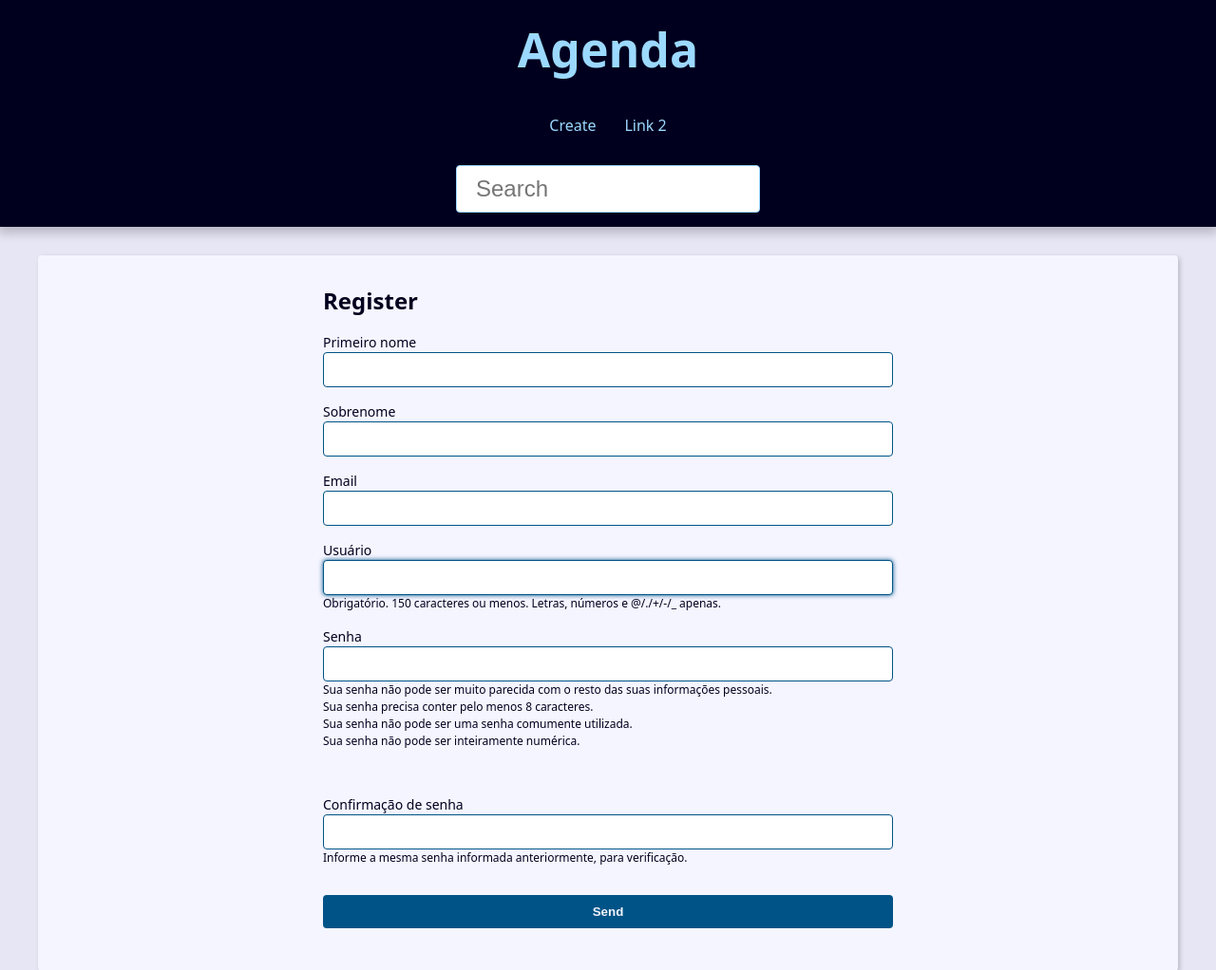
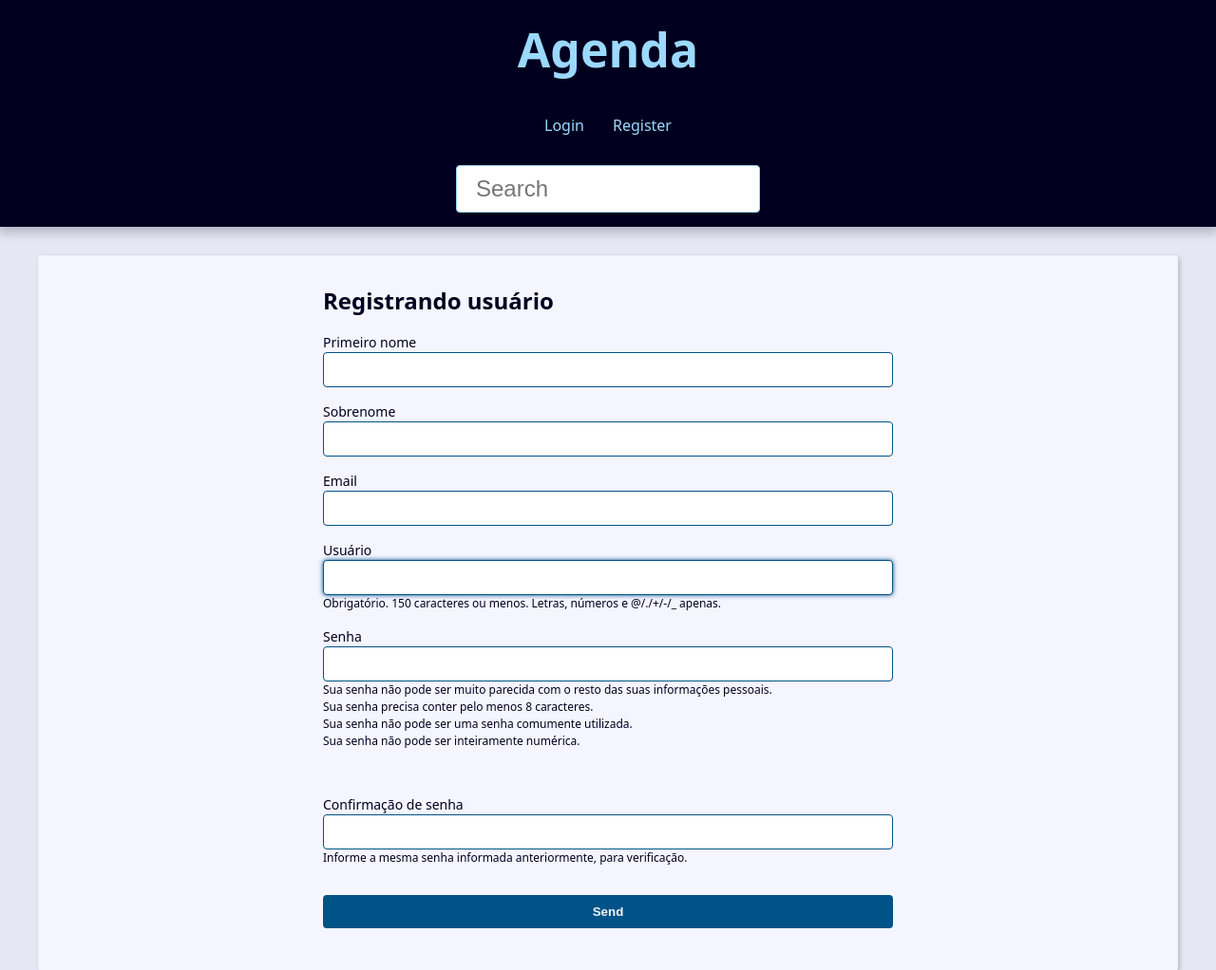
Before and after one commit to cwschopsjr/agenda, a Django app: page /user/create/ in a window 1280 px wide. Shown: the top 1022 px of the page at 95% size. Run offline with Django 5.2, Linux system fonts and the light colour scheme.

Commit message:
Configurações de required

```diff
--- a/base_templates/global/partials/_header.html
+++ b/base_templates/global/partials/_header.html
@@ -6,16 +6,25 @@
     </h1>
     <nav class="menu">
         <ul class="menu-list">
-            <li class="menu-item">
-                <a href="{% url 'contact:create' %}" class="menu-link">
-                    Create
-                </a>
-            </li>
-            <li class="menu-item">
-                <a href="" class="menu-link">
-                    Link 2
-                </a>
-            </li>
+            {% if user.is_authenticated %}
+                <li class="menu-item">
+                <a href="{% url 'contact:create' %}" class="menu-link">Create</a>
+                </li>
+                <li class="menu-item">
+                <a href="{% url 'contact:user_update' %}" class="menu-link">Profile</a>
+                </li>
+                <li class="menu-item">
+                <a href="{% url 'contact:logout' %}" class="menu-link">Logout</a>
+                </li>
+            {% else %}
+                <li class="menu-item">
+                <a href="{% url 'contact:login' %}" class="menu-link">Login</a>
+                </li>
+                <li class="menu-item">
+                <a href="{% url 'contact:register' %}" class="menu-link">Register</a>
+                </li>
+            {% endif %}
+
         </ul>
     </nav>
     <div class="search">
--- a/contact/forms.py
+++ b/contact/forms.py
@@ -14,7 +14,8 @@ class ContactForm(forms.ModelForm):
             attrs={
                 'accept': 'img/*',
             }
-        )
+        ),
+        required=False
     )
 
     class Meta:
--- a/contact/templates/contact/register.html
+++ b/contact/templates/contact/register.html
@@ -3,7 +3,7 @@
 {% block content %}
   <div class="form-wrapper">
 
-    <h2>Register</h2>
+    <h2>Registrando usuário</h2>
 
     {% include 'contact/partials/_user-form.html' %}
 
--- a/contact/views/contact_forms.py
+++ b/contact/views/contact_forms.py
@@ -1,10 +1,12 @@
 from django.shortcuts import get_object_or_404, redirect, render
 from django.urls import reverse
+from django.contrib.auth.decorators import login_required
 
 from contact.forms import ContactForm
 from contact.models import Contact
 
 
+@login_required(login_url='contact:login')
 def create(request):
     form_action = reverse('contact:create')
 
@@ -38,6 +40,7 @@ def create(request):
     )
 
 
+@login_required(login_url='contact:login')
 def update(request, contact_id):
     contact = get_object_or_404(
         Contact, pk=contact_id, show=True
@@ -74,6 +77,7 @@ def update(request, contact_id):
     )
 
 
+@login_required(login_url='contact:login')
 def delete(request, contact_id):
 
     contact = get_object_or_404(
--- a/contact/views/user_forms.py
+++ b/contact/views/user_forms.py
@@ -2,6 +2,7 @@ from django.shortcuts import render, redirect
 from contact.forms import RegisterForm, RegisterUpdateForm
 from django.contrib import messages, auth
 from django.contrib.auth.forms import AuthenticationForm
+from django.contrib.auth.decorators import login_required
 
 
 def register(request):
@@ -25,6 +26,7 @@ def register(request):
     )
 
 
+@login_required(login_url='contact:login')
 def user_update(request):
     form = RegisterUpdateForm(instance=request.user)
 
@@ -76,6 +78,7 @@ def login_view(request):
     )
 
 
+@login_required(login_url='contact:login')
 def logout_view(request):
     auth.logout(request)
     return redirect('contact:login')
```
